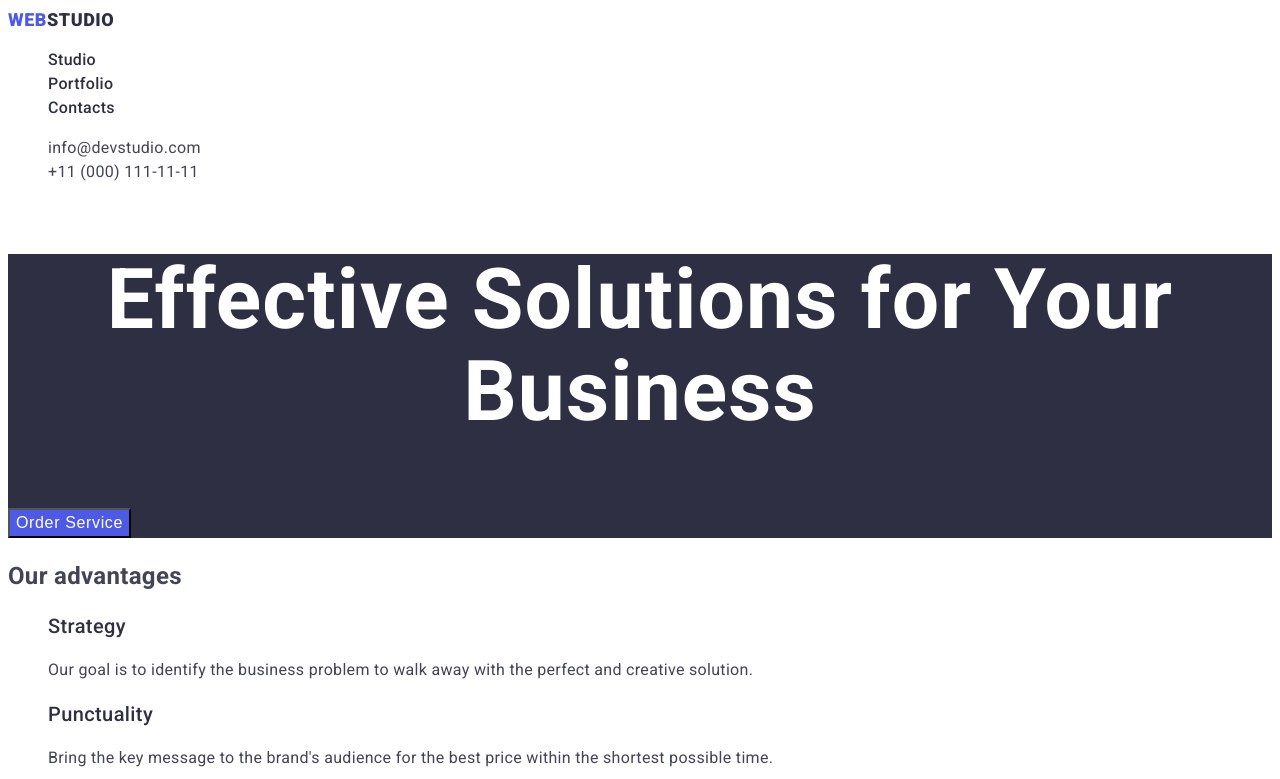
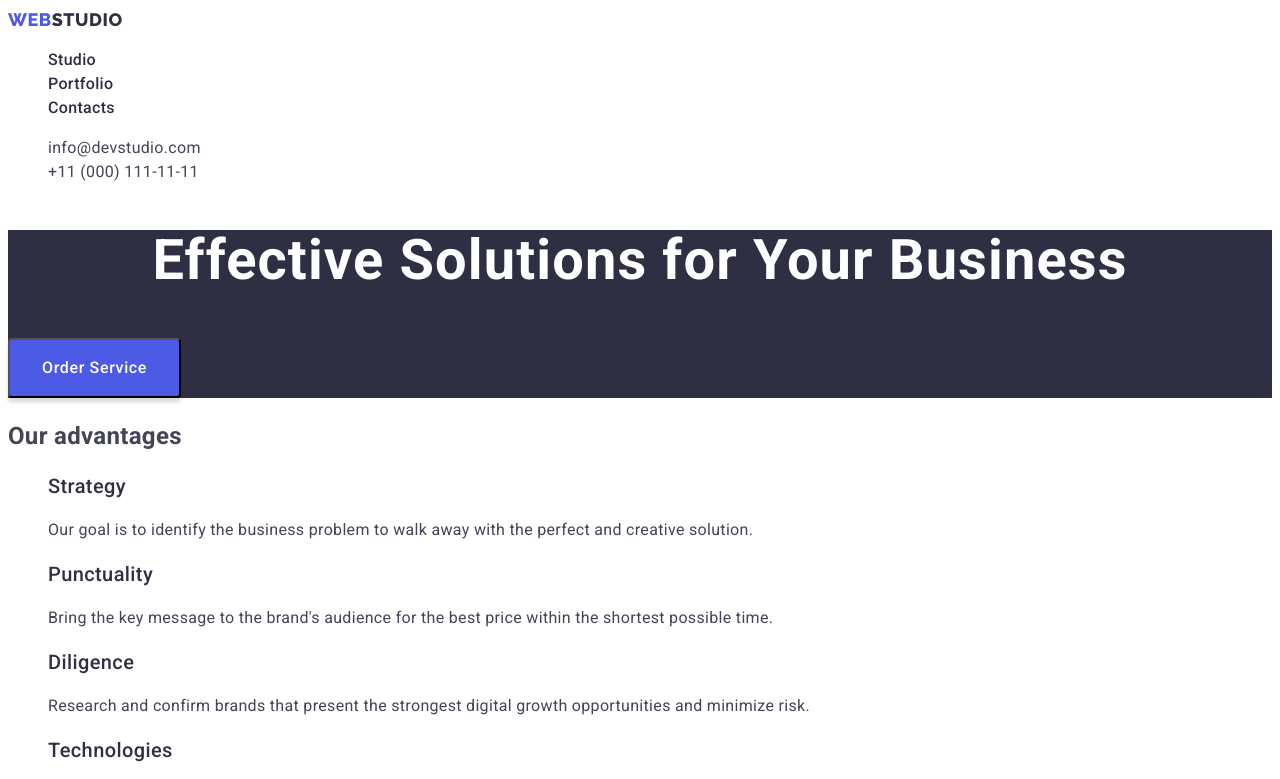
Before and after one commit to Colorado1201/goit-markup-hw-02, a plain HTML site: page index.html in a window 1280 px wide. Shown: the top 779 px of the page. Drawn offline with Linux system fonts and the light colour scheme.

Commit message:
changes after the mentor check 8.01.2023

```diff
--- a/css/styles.css
+++ b/css/styles.css
@@ -39,7 +39,7 @@ body {
 .logo {
   color: var(--header-text-color);
   text-decoration: none;
-  font-family: "Roboto", sans-serif;
+  font-family: "Raleway", sans-serif;
   font-weight: 800;
   font-size: 18px;
   line-height: 1.33;
@@ -52,7 +52,7 @@ body {
 .logo-bottom {
   color: #f4f4fd;
   text-decoration: none;
-  font-family: "Roboto", sans-serif;
+  font-family: "Raleway", sans-serif;
   font-weight: 800;
   font-size: 18px;
   line-height: 1.33;
@@ -105,30 +105,41 @@ body {
 
 /*Hero*/
 
-.hero {
-  background-color: var(--secondary-background-color);
+.main-title {
   color: #ffffff;
-  font-weight: 700;
   font-size: 56px;
   line-height: 1.1;
   text-align: center;
   letter-spacing: 0.02em;
 }
 
+.hero {
+  background-color: var(--secondary-background-color);
+}
+
 .btn {
   background-color: #4d5ae5;
   color: #ffffff;
+  font-family: inherit;
   font-weight: 500;
   font-size: 16px;
   line-height: 1.5;
   display: flex;
   align-items: center;
   letter-spacing: 0.04em;
+
+  cursor: pointer;
+
+  display: flex;
+flex-direction: row;
+align-items: flex-start;
+padding: 16px 32px;
+gap: 10px;
+background: #4D5AE5;
+box-shadow: 0px 4px 4px rgba(0, 0, 0, 0.15);
+border-radius: 4px;
 }
 
-.btn {
-  cursor: pointer;
-}
 
 .btn:hover,
 .btn:focus {
@@ -171,6 +182,7 @@ body {
 .filter-button {
   background-color: var(--portfolio-button-background-color);
   color: #4d5ae5;
+  font-family: inherit;
   font-weight: 500;
   display: flex;
   align-items: center;
--- a/index.html
+++ b/index.html
@@ -4,13 +4,13 @@
     <meta charset="UTF-8" />
     <meta http-equiv="X-UA-Compatible" content="IE=edge" />
     <meta name="viewport" content="width=device-width, initial-scale=1.0" />
-    <link rel="stylesheet" href="./css/styles.css" />
     <link rel="preconnect" href="https://fonts.googleapis.com" />
     <link rel="preconnect" href="https://fonts.gstatic.com" crossorigin />
     <link
       href="https://fonts.googleapis.com/css2?family=Raleway:wght@800&family=Roboto:wght@400;500;700;900&display=swap"
       rel="stylesheet"
     />
+    <link rel="stylesheet" href="./css/styles.css" />
     <title>Studio</title>
   </head>
   <body>
@@ -40,7 +40,7 @@
     </header>
     <main>
       <section class="hero">
-        <h1>Effective Solutions for Your Business</h1>
+        <h1 class="main-title">Effective Solutions for Your Business</h1>
         <button class="btn" type="button">Order Service</button>
       </section>
       <section>
```
Also changed, not shown: portfolio.html (+1 -1 lines), images/camila.jpg, images/daniel.jpg, images/img1.jpg, images/img2.jpg, images/img3.jpg, images/mark.jpg, images/tom.jpg, 1 other file.
